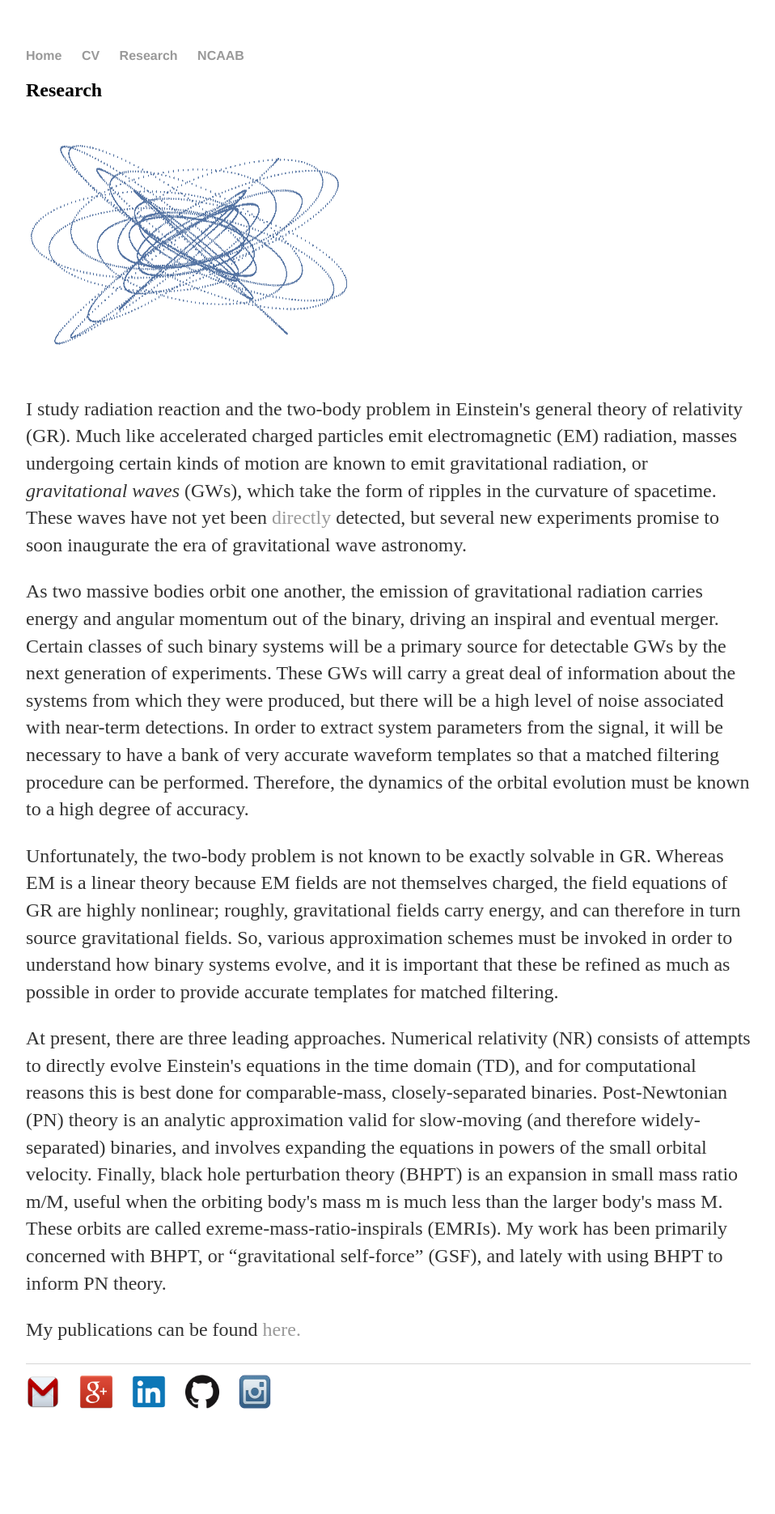
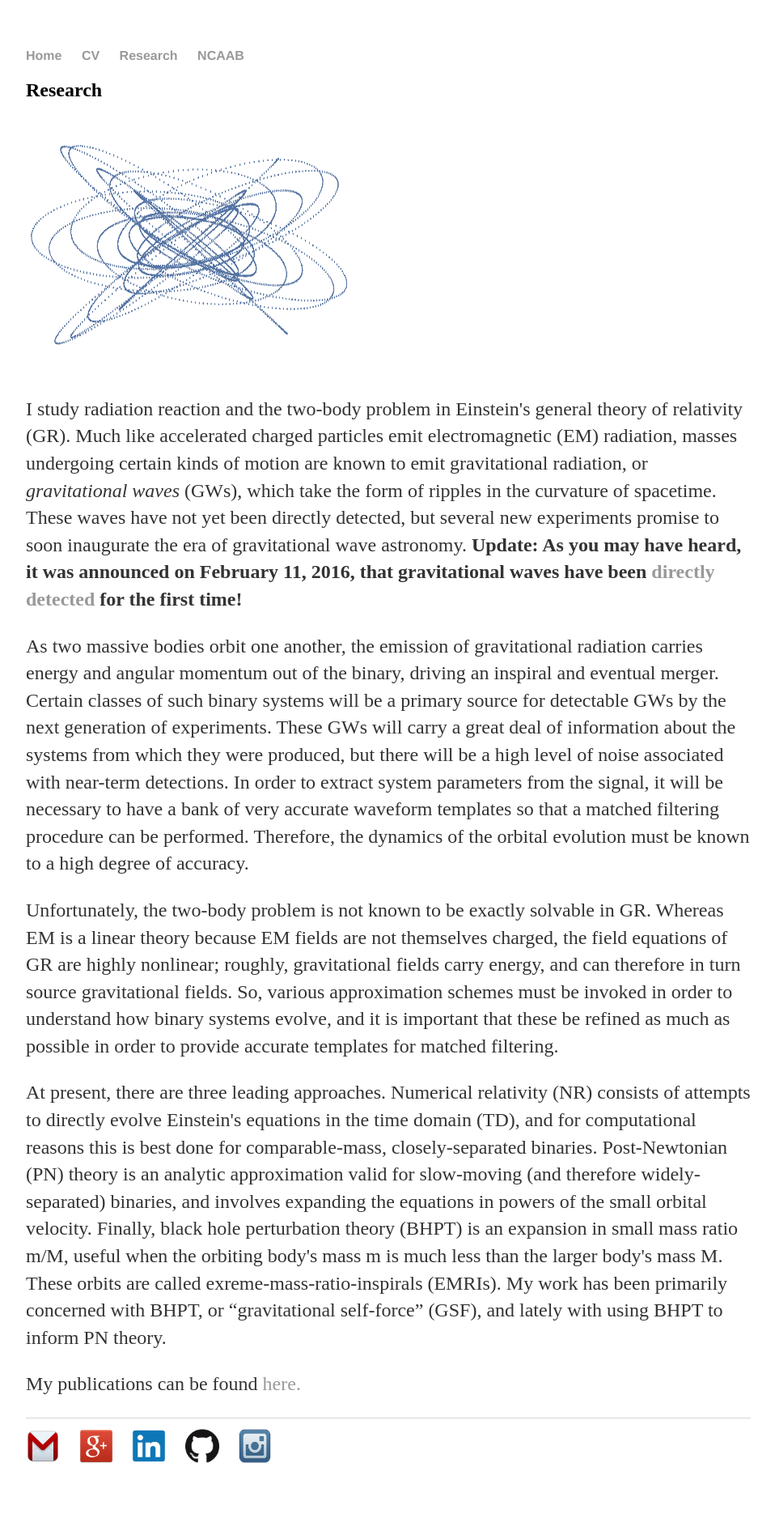
Before and after one commit to erikrforseth/erikrforseth.github.io, a Jekyll site: the page built from research/index.html, in a window 1280 px wide. Shown: the whole page at 81% size, without its empty margins (160-1118 px from the left). Built offline with Jekyll 4.4.1, drawn with Linux system fonts in a browser that asks for light colours; before the commit the page ends 1803 px from its top, so only the background shows below that.

Commit message:
update to research page about GW detection

```diff
--- a/research/index.html
+++ b/research/index.html
@@ -8,7 +8,7 @@ title: Research
 
   <img src="/images/geodesic.png" alt="Kerr Geodesic" style="width:404px;height:320px;" align="middle">
 
-  <p>I study radiation reaction and the two-body problem in Einstein's general theory of relativity (GR). Much like accelerated charged particles emit electromagnetic (EM) radiation, masses undergoing certain kinds of motion are known to emit gravitational radiation, or <i>gravitational waves</i> (GWs), which take the form of ripples in the curvature of spacetime. These waves have not yet been <a href="https://en.wikipedia.org/wiki/PSR_B1913%2B16">directly</a> detected, but several new experiments promise to soon inaugurate the era of gravitational wave astronomy.</p>
+  <p>I study radiation reaction and the two-body problem in Einstein's general theory of relativity (GR). Much like accelerated charged particles emit electromagnetic (EM) radiation, masses undergoing certain kinds of motion are known to emit gravitational radiation, or <i>gravitational waves</i> (GWs), which take the form of ripples in the curvature of spacetime. These waves have not yet been directly detected, but several new experiments promise to soon inaugurate the era of gravitational wave astronomy. <b>Update: As you may have heard, it was announced on February 11, 2016, that gravitational waves have been <a href="https://en.wikipedia.org/wiki/First_observation_of_gravitational_waves">directly detected</a> for the first time!</b></p>
 
   <p>As two massive bodies orbit one another, the emission of gravitational radiation carries energy and angular momentum out of the binary, driving an inspiral and eventual merger. Certain classes of such binary systems will be a primary source for detectable GWs by the next generation of experiments. These GWs will carry a great deal of information about the systems from which they were produced, but there will be a high level of noise associated with near-term detections. In order to extract system parameters from the signal, it will be necessary to have a bank of very accurate waveform templates so that a matched filtering procedure can be performed. Therefore, the dynamics of the orbital evolution must be known to a high degree of accuracy.</p>
 
```
